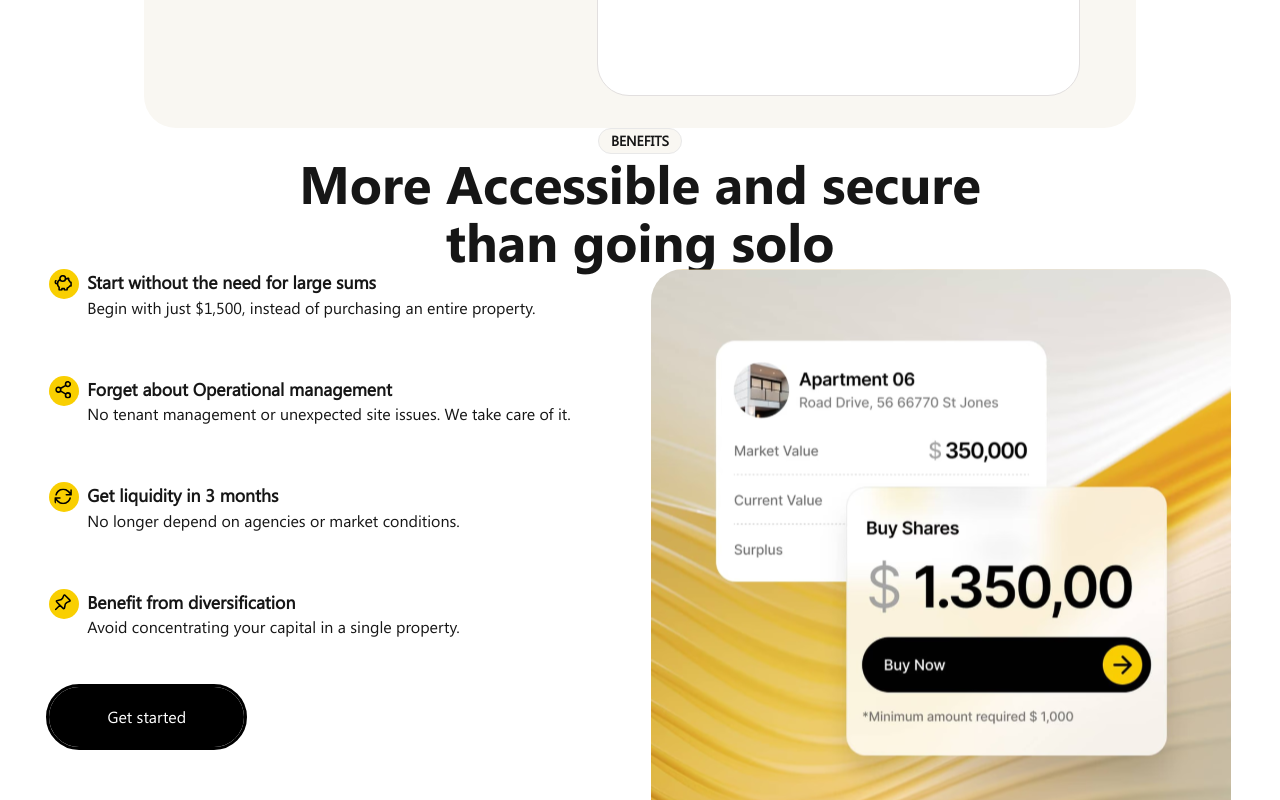
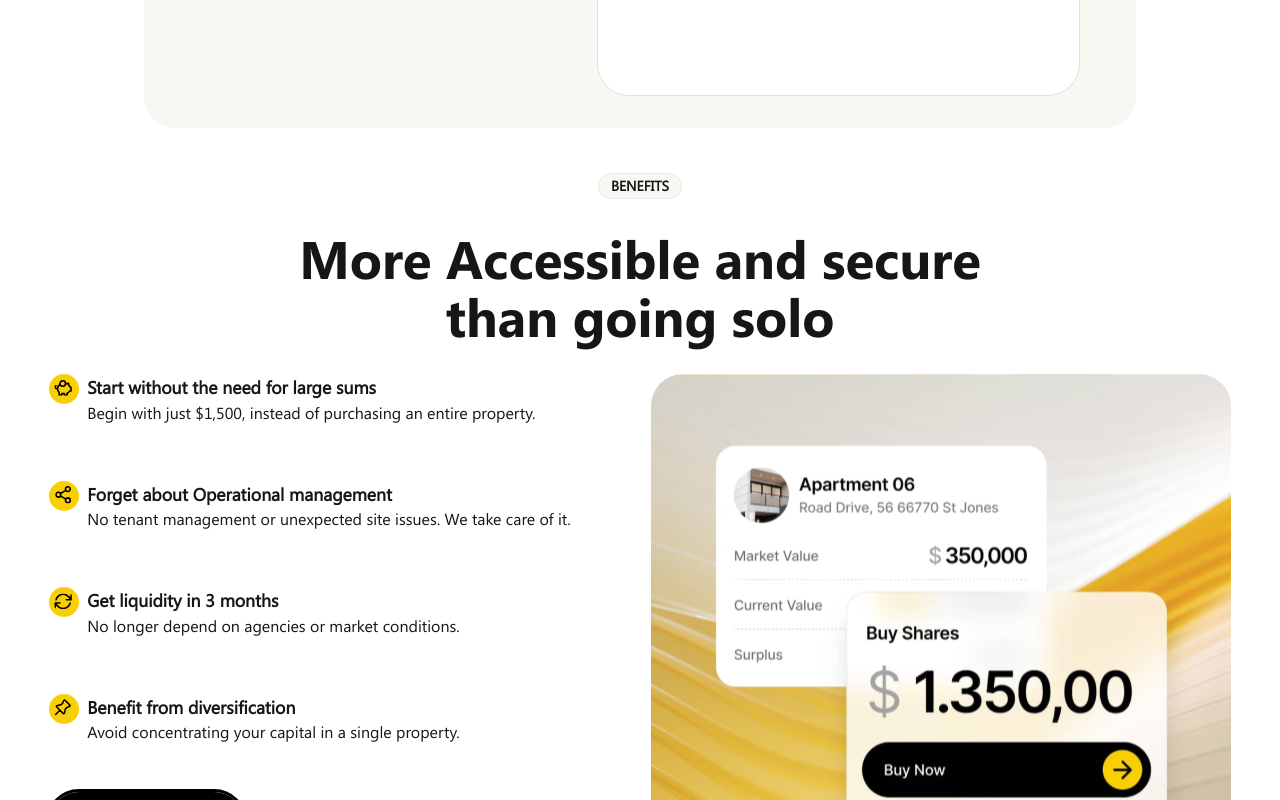
Before and after one commit to Daniel264/Slice, a Next.js app: page / in a window 1280 px wide. Shown: the part 2400-3200 px from the top of the page. Built offline with nearby package versions, Linux system fonts and the light colour scheme.

Commit message:
refactor benefits section

```diff
--- a/src/components/Benefits.tsx
+++ b/src/components/Benefits.tsx
@@ -7,7 +7,7 @@ import { images } from "@/utilities/benefits-card";
 export const Benefits = () => {
     return (
         <section data-section="trois" className="benefits-component">
-            <div>
+            <div className="benefits-component__container">
                 <div className="badge-div">
                     <Badge>Benefits</Badge>
                 </div>
--- a/src/styles/SCSS/index.css
+++ b/src/styles/SCSS/index.css
@@ -657,12 +657,16 @@ h5 {
 }
 
 .benefits-component {
+  padding: 45px 0px;
   width: 100%;
   min-height: 100%;
   display: flex;
   flex-direction: column;
   justify-content: center;
   align-items: center;
+}
+.benefits-component__container h1 {
+  padding: 30px 0px;
 }
 
 .savings-wrapper p {
--- a/src/styles/SCSS/layout/_benefits.scss
+++ b/src/styles/SCSS/layout/_benefits.scss
@@ -3,6 +3,11 @@
 @use "../mixins/mixins" as *;
 
 .benefits-component {
-    // @include her o
+    padding: 45px 0px;
     @include align-center(100%, 100%, column);
+    &__container {
+        h1 {
+            padding: 30px 0px;
+        }
+    }
 }
```
Also changed, not shown: 1 other file (tests, documents, lock files or other folders).
